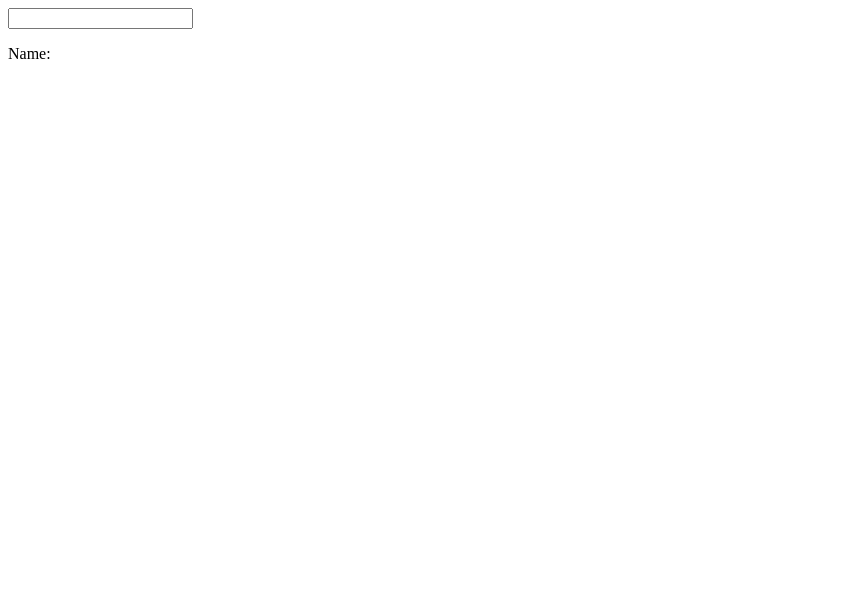
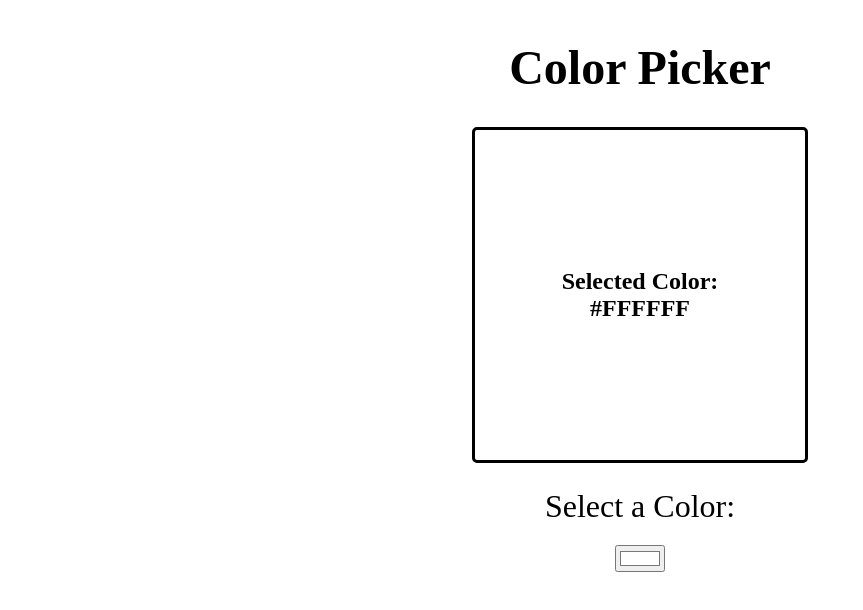
Before and after one commit to Princesval/react, a React (Vite) app in the folder my-react-app/: page / in a window 1280 px wide. Shown: the top 610 px of the page, without its empty margins (0-863 px from the left). Built offline with nearby package versions, Linux system fonts and the light colour scheme.

Commit message:
color picker

```diff
--- a/my-react-app/src/App.jsx
+++ b/my-react-app/src/App.jsx
@@ -1,9 +1,9 @@
-import MyComponent from "./MyComponent.jsx";
+import ColorPicker from "./ColorPicker/ColorPicker.jsx";
 
 function App() {
   return(
     <>
-      <MyComponent/>
+      <ColorPicker/>
     </>
 
   );
--- /dev/null
+++ b/my-react-app/src/ColorPicker/ColorPicker.jsx
@@ -0,0 +1,23 @@
+import React, {useState} from 'react';
+import styles from './ColorPicker.module.css'
+
+function ColorPicker() {
+    const [color, setColor] = useState("#FFFFFF")
+
+    function handleColorChange(event) {
+        setColor(event.target.value);
+    }
+
+    return(
+        <div className={styles.colorPickerContainer}>
+            <h1>Color Picker</h1>
+            <div className={styles.colorDisplay} style={{backgroundColor: color}}>
+                <p>Selected Color: {color}</p>
+            </div>
+            <label>Select a Color: </label>
+            <input type="color" value={color} onChange={handleColorChange}/>
+        </div>
+    );
+}
+
+export default ColorPicker
--- /dev/null
+++ b/my-react-app/src/ColorPicker/ColorPicker.module.css
@@ -0,0 +1,41 @@
+.colorPickerContainer {
+    text-align: center;
+    width: 300px;
+    display: flex;
+    flex-direction: column;
+    align-items: center;
+    justify-content: center;
+    margin: auto;
+}
+
+.colorDisplay {
+    width: 250px;
+    height: 250px;
+    padding: 40px;
+    border-radius: 5px;
+    border: 3px solid black;
+    display: flex;
+    flex-direction: column;
+    align-items: center;
+    justify-content: center;
+    gap: 20px;
+    margin-bottom: 25px;
+}
+
+.colorDisplay p {
+    color: black;
+    font-weight: bolder;
+    font-size: 1.5em;
+}
+
+h1 {
+    font-size: 3em;
+}
+
+label {
+    font-size: 2em;
+}
+
+input {
+    margin-top: 20px;
+}
```
